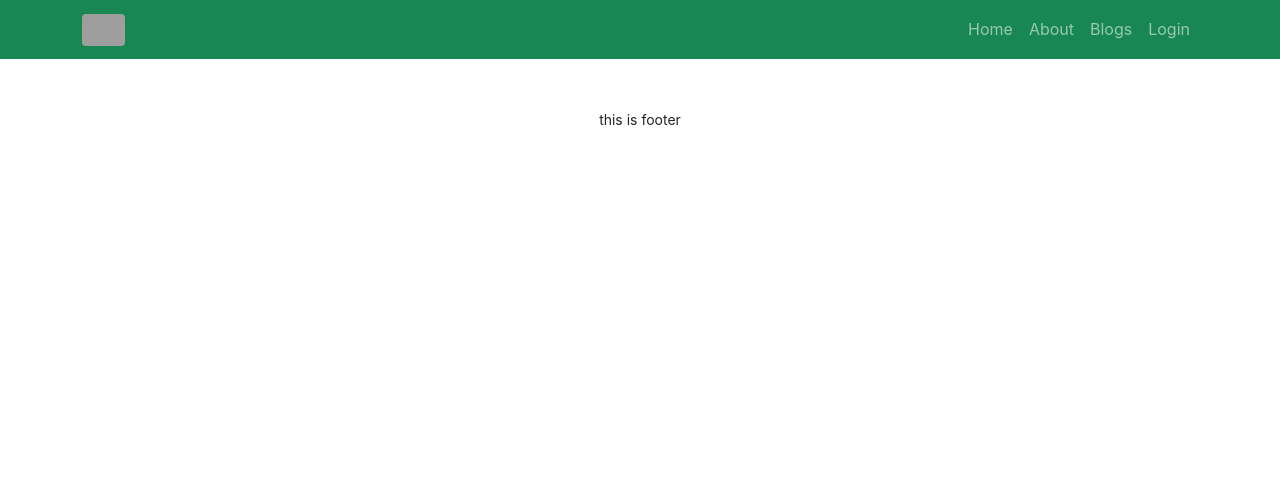
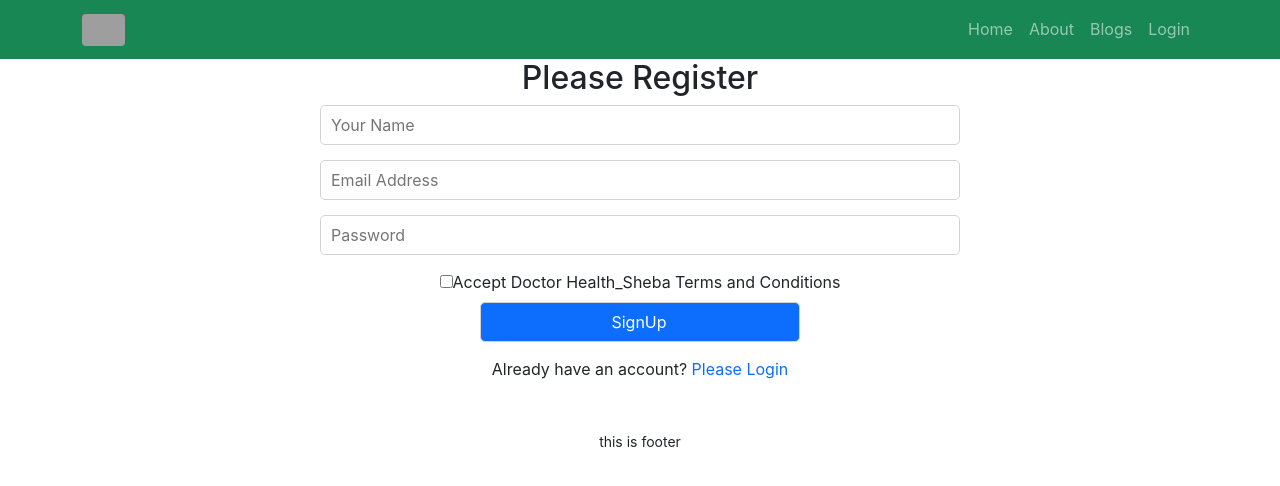
Before and after one commit to MafujulHaquePlabon/independent-service-provider, a React (Create React App) app: page /SignUp in a window 1280 px wide. Shown: the top 486 px of the page. Built offline with nearby package versions, Linux system fonts and the light colour scheme; no server answers; grey boxes are pictures that could not be loaded.

Commit message:
user create

```diff
--- a/src/App.js
+++ b/src/App.js
@@ -7,6 +7,7 @@ import Home from './Pages/Home/Home/Home';
 import About from './About/About';
 import Login from './Login/Login';
 import Footer from './Shared/Footer/Footer';
+import SignUp from './SignUp/SignUp';
 
 
 function App() {
@@ -18,6 +19,7 @@ function App() {
         <Route path="/Blogs" element={<Blog></Blog>}></Route>
         <Route path="/About" element={<About></About>}></Route>
         <Route path="/login" element={<Login></Login>}></Route>
+        <Route path="/SignUp" element={<SignUp></SignUp>}></Route>
 
       </Routes>
       <Footer></Footer>
--- a/src/Login/Login.js
+++ b/src/Login/Login.js
@@ -1,9 +1,86 @@
+
+import Button from '@restart/ui/esm/Button';
 import React from 'react';
+import { Form } from 'react-bootstrap';
+import { Link,useNavigate } from 'react-router-dom';
 
 const Login = () => {
+    const navigate = useNavigate();
+    /* const emailRef = useRef('');
+    const passwordRef = useRef('');
+
+    const location = useLocation();
+
+    let from = location.state?.from?.pathname || "/";
+    let errorElement;
+    const [
+        signInWithEmailAndPassword,
+        user,
+        loading,
+        error,
+    ] = useSignInWithEmailAndPassword(auth);
+
+    const [sendPasswordResetEmail, sending] = useSendPasswordResetEmail(auth); */
+/*
+    if (loading || sending) {
+        return <Loading></Loading>
+    }
+ */
+    /* if (user) {
+        navigate(from, { replace: true });
+    } */
+
+    /* if (error) {
+        errorElement = <p className='text-danger'>Error: {error?.message}</p>
+    } */
+
+    /* const handleSubmit = event => {
+        event.preventDefault();
+        const email = emailRef.current.value;
+        const password = passwordRef.current.value;
+
+        signInWithEmailAndPassword(email, password);
+    } */
+
+     const navigateSignUp = event => {
+        navigate('/SignUp');
+    }
+
+   /*  const resetPassword = async () => {
+        const email = emailRef.current.value;
+        if (email) {
+            await sendPasswordResetEmail(email);
+            toast('Sent email');
+        } */
+       /*  else{
+            toast('please enter your email address');
+        } */
+
+
+
+
     return (
         <div>
-            <h1>this is login</h1>
+            <div className='container w-50 mx-auto'>
+          {/*   <PageTitle title="Login"></PageTitle> */}
+            <h2 className='text-primary text-center mt-2'>Please Login</h2>
+            <Form /* onSubmit={handleSubmit} */>
+                <Form.Group className="mb-3" controlId="formBasicEmail">
+                    <Form.Control /* ref={emailRef} */ type="email" placeholder="Enter email" required />
+                </Form.Group>
+                <Form.Group className="mb-3" controlId="formBasicPassword">
+                    <Form.Control /* ref={passwordRef} */ type="password" placeholder="Password" required />
+                </Form.Group>
+                <Button className="btn-success rounded border-0 py-2 w-50 mx-auto d-block mb-2" type="submit">
+                    Login
+                </Button>
+            </Form>
+           {/*  {errorElement} */}
+            <p>New To Doctor Health_Sheba? <Link to="/SignUp" className='text-primary pe-auto text-decoration-none' onClick={navigateSignUp}>Please SignUp</Link> </p>
+            <p>Forget Password? <button className='btn btn-link text-primary pe-auto text-decoration-none' /* onClick={resetPassword} */>Reset Password</button> </p>
+           {/*  <SocialLogin></SocialLogin> */}
+           {/*  <ToastContainer /> */}
+        </div>
         </div>
     );
 };
--- a/src/Pages/Home/Services/Services.js
+++ b/src/Pages/Home/Services/Services.js
@@ -16,7 +16,7 @@ const Services = () => {
       Some quick example text to build on the card title and make up the bulk of
       the card's content.
     </Card.Text>
-    <Button variant="primary">Go somewhere</Button>
+    <Button className="btn-success px-3 py-2 border-0 rounded mt-4">Go Checkout</Button>
   </Card.Body>
 </Card>
    </div>
@@ -29,7 +29,7 @@ const Services = () => {
       Some quick example text to build on the card title and make up the bulk of
       the card's content.
     </Card.Text>
-    <Button variant="primary">Go somewhere</Button>
+    <Button className="btn-success px-3 py-2 border-0 rounded">Go Checkout</Button>
   </Card.Body>
 </Card>
                </div>
@@ -42,7 +42,7 @@ const Services = () => {
       Some quick example text to build on the card title and make up the bulk of
       the card's content.
     </Card.Text>
-    <Button variant="primary">Go somewhere</Button>
+    <Button className="btn-success px-3 py-2 border-0 rounded">Go Checkout</Button>
   </Card.Body>
 </Card>
        </div>
--- a/src/Shared/Header/Header.js
+++ b/src/Shared/Header/Header.js
@@ -1,9 +1,17 @@
+import { signOut } from '@firebase/auth';
 import React from 'react';
 import { Container, Nav, Navbar, NavDropdown } from 'react-bootstrap';
+import { useAuthState } from 'react-firebase-hooks/auth';
 import { Link } from 'react-router-dom';
+import auth from '../../firebase.init';
 
 
 const Header = () => {
+     const [user] = useAuthState(auth);
+
+    const handleSignOut = () =>{
+        signOut(auth);
+    }
     return (
         <div>
                <Navbar collapseOnSelect expand="lg" sticky='top' bg="success" variant="dark">
@@ -24,13 +32,13 @@ const Header = () => {
                             <Nav.Link as={Link} to="Blogs">
                                 Blogs
                             </Nav.Link>
-
-                                  {/*   <button className='btn btn-link text-white text-decoration-none'>sign out</button> */}
-
-
+                            {
+                                 user ?
+                                    <button className='btn btn-link text-white text-decoration-none' onClick={handleSignOut}>sign out</button>
+                                :
                                 <Nav.Link as={Link} to="login">
                                 Login
-                            </Nav.Link>
+                            </Nav.Link>}
                         </Nav>
                     </Navbar.Collapse>
                 </Container>
--- /dev/null
+++ b/src/SignUp/SignUp.css
@@ -0,0 +1,14 @@
+.register-form{
+    margin: 0 auto;
+    width: 50%;
+}
+.register-form input:not([type=checkbox]){
+    display: block;
+    width: 100%;
+    height: 40px;
+    border-radius: 5px;
+    border: 1px solid lightgray;
+    padding-left: 10px;
+    font-size: 16px;
+    margin-bottom: 15px;
+}
--- /dev/null
+++ b/src/SignUp/SignUp.js
@@ -0,0 +1,72 @@
+import React, { useState } from 'react';
+import auth from '../firebase.init';
+import { useCreateUserWithEmailAndPassword, useUpdateProfile } from 'react-firebase-hooks/auth';
+import { Navigate, useNavigate } from 'react-router';
+import { Link } from 'react-router-dom';
+import "./SignUp.css"
+
+const SignUp = () => {
+   /*  const [agree, setAgree] = useState(false); */
+    const [
+        createUserWithEmailAndPassword,
+        user,
+        loading,
+        error,
+    ] = useCreateUserWithEmailAndPassword(auth, {sendEmailVerification: true});
+   /*  const [updateProfile, updating, updateError] = useUpdateProfile(auth); */
+
+    const navigate = useNavigate();
+
+    const navigateLogin = () => {
+        navigate('/login');
+    }
+
+    /* if(loading || updating){
+        return <loading></loading>
+    } */
+
+   /*  if (user) {
+     console.log('user', user);
+    }
+ */
+     const handleSignOut = /* async  */(event) => {
+        event.preventDefault();
+        const name = event.target.name.value;
+        const email = event.target.email.value;
+        const password = event.target.password.value;
+        // const agree = event.target.terms.checked;
+
+       /*  await/*
+
+      /*   await updateProfile({ displayName: name });
+        console.log('Updated profile'); */
+      /*   Navigate('/home'); */
+      createUserWithEmailAndPassword(email, password);
+    }
+    return (
+        <div>
+            <div className='register-form'>
+            <h2 style={{ textAlign: 'center' }}>Please Register</h2>
+            <form onSubmit={handleSignOut}>
+                <input type="text" name="name" id="" placeholder='Your Name' />
+
+                <input type="email" name="email" id="" placeholder='Email Address' required />
+
+                <input type="password" name="password" id="" placeholder='Password' required />
+                <input /* onClick={() => setAgree(!agree)} */ type="checkbox" name="terms" id="terms" />
+                {/* <label className={agree ? 'ps-2': 'ps-2 text-danger'} htmlFor="terms">Accept Genius Car Terms and Conditions</label> */}
+                <label /* className={`ps-2 ${agree ? '' : 'text-danger'}`}  */htmlFor="terms">Accept Doctor Health_Sheba Terms and Conditions</label>
+                <input
+                   /*  disabled={!agree} */
+                    className='w-50 mx-auto btn btn-primary mt-2'
+                    type="submit"
+                    value="SignUp" />
+            </form>
+            <p>Already have an account? <Link to="/login" className='text-primary pe-auto text-decoration-none' onClick={navigateLogin}>Please Login</Link> </p>
+           {/*  <SocialLogig></SocialLogig> */}
+        </div>
+        </div>
+    );
+};
+
+export default SignUp;
```
